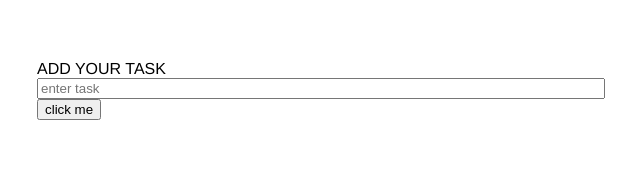
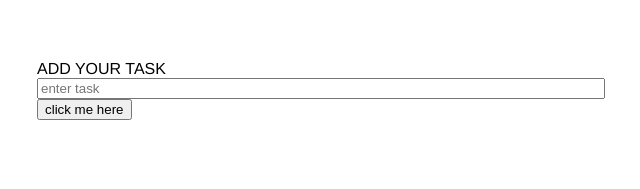
Before and after one commit to kudos-dot-com/vue-todolist, a Vue app: page / in a window 1280 px wide. Shown: the top 189 px of the page, without its empty margins (319-959 px from the left). Built offline with nearby package versions, Linux system fonts and the light colour scheme.

Commit message:
Update App.vue

```diff
--- a/src/App.vue
+++ b/src/App.vue
@@ -5,7 +5,7 @@
         <label for="task" >add your task</label>
         <br />
         <input placeholder="enter task" type="text" v-model="formValues.task"/>
-         <button type="button" @click="onbuttClick($event)">click me</button>
+         <button type="button" @click="onbuttClick($event)">click me here</button>
     </div>
    <!-- <h1>{{JSON.stringify(formValues,null,2)}}</h1> -->
   </form>
```
